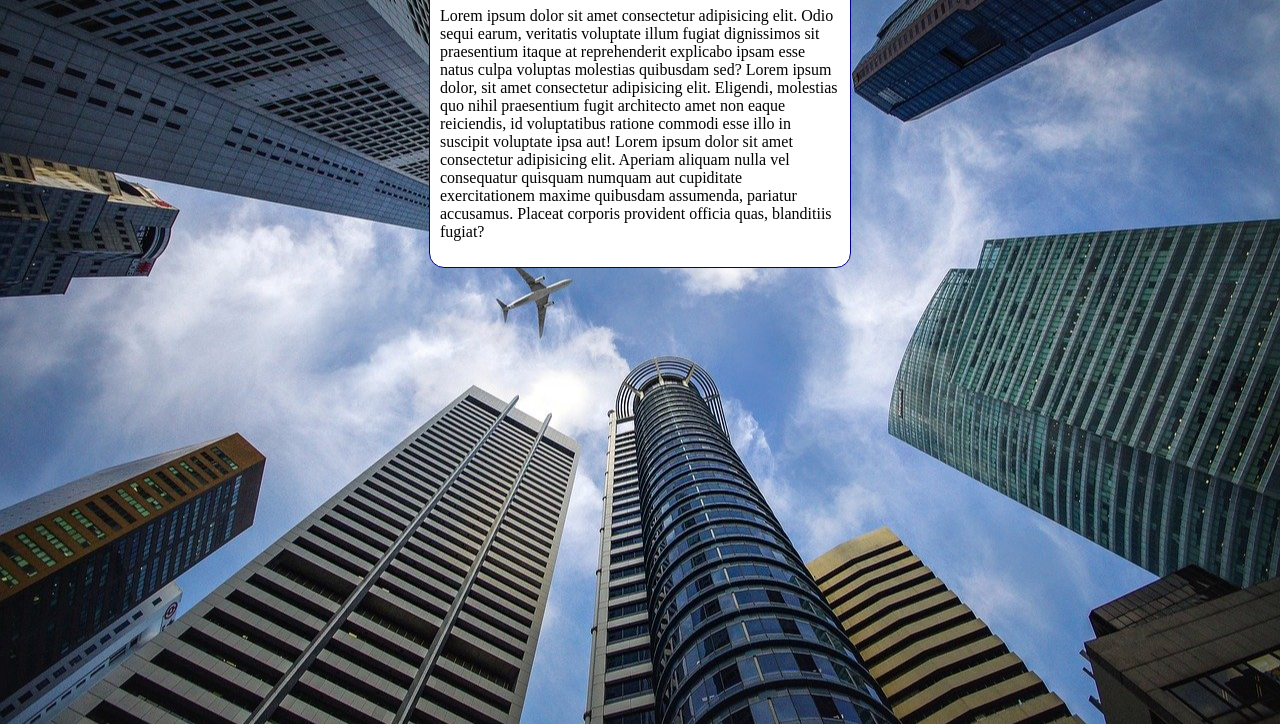
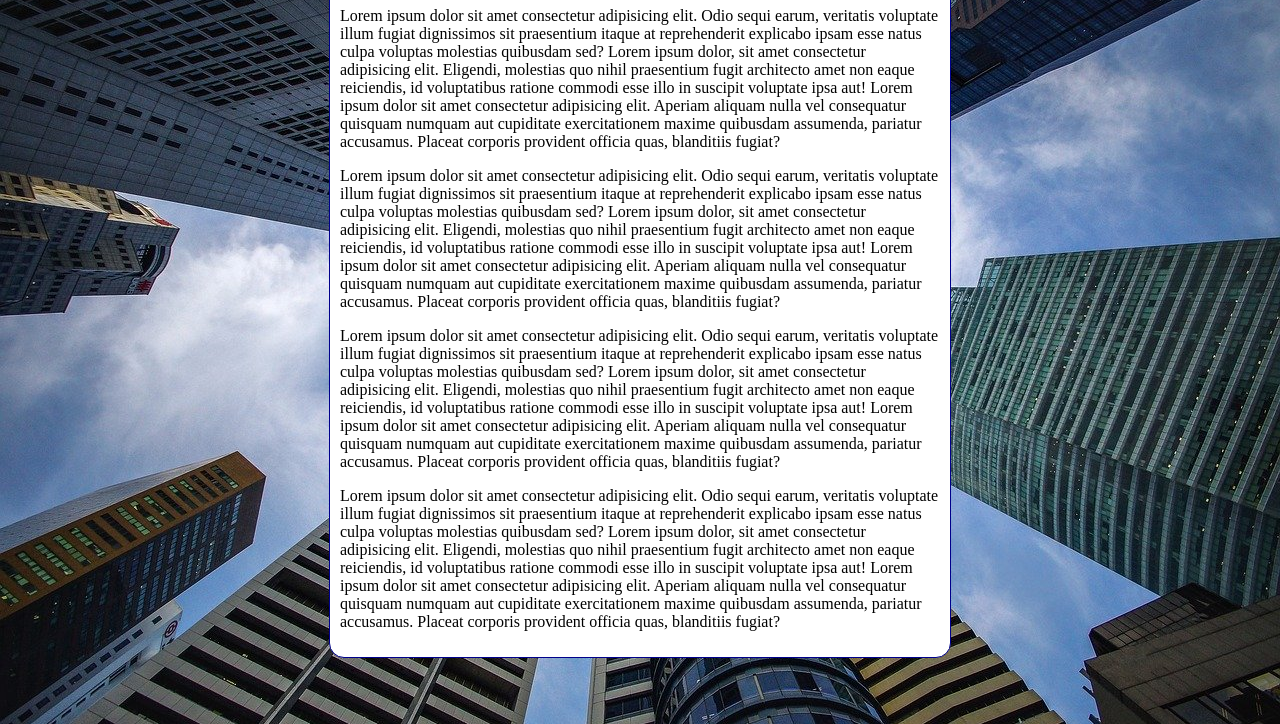
Before and after one commit to DarkGrimmReaper/exercicios, a plain HTML site: page ex022/fundo006.html in a window 1280 px wide. Shown: the part 92-816 px from the top of the page. Drawn offline with Linux system fonts and the light colour scheme.

Commit message:
fundos 06 e 07

```diff
--- a/ex022/fundo006.html
+++ b/ex022/fundo006.html
@@ -4,20 +4,25 @@
     <meta charset="UTF-8">
     <meta http-equiv="X-UA-Compatible" content="IE=edge">
     <meta name="viewport" content="width=device-width, initial-scale=1.0">
-    <title>Posicionamento</title>
+    <title>Fundo Fixo de tela</title>
     <style>
         body {
             height: 100vh;
+            /*
             background-color: black;
             background-image: url('imagens/wallpaper002.jpg');
             background-position: center center;
             background-repeat: no-repeat;
             background-size: cover;
+            background-attachment: fixed;*/
+
+            background: black url('imagens/wallpaper002.jpg') center center  no-repeat fixed;
+            background-size: cover;
         }
 
         main {
             background-color: white;
-            width: 400px;
+            max-width: 600px;
             padding: 10px;
             margin: auto;
             border: 1px solid darkblue;
@@ -29,6 +34,9 @@
     <main>
         <h1>Teste de Imagem de Fundo</h1>
         <p>Lorem ipsum dolor sit amet consectetur adipisicing elit. Odio sequi earum, veritatis voluptate illum fugiat dignissimos sit praesentium itaque at reprehenderit explicabo ipsam esse natus culpa voluptas molestias quibusdam sed? Lorem ipsum dolor, sit amet consectetur adipisicing elit. Eligendi, molestias quo nihil praesentium fugit architecto amet non eaque reiciendis, id voluptatibus ratione commodi esse illo in suscipit voluptate ipsa aut! Lorem ipsum dolor sit amet consectetur adipisicing elit. Aperiam aliquam nulla vel consequatur quisquam numquam aut cupiditate exercitationem maxime quibusdam assumenda, pariatur accusamus. Placeat corporis provident officia quas, blanditiis fugiat?</p>
+        <p>Lorem ipsum dolor sit amet consectetur adipisicing elit. Odio sequi earum, veritatis voluptate illum fugiat dignissimos sit praesentium itaque at reprehenderit explicabo ipsam esse natus culpa voluptas molestias quibusdam sed? Lorem ipsum dolor, sit amet consectetur adipisicing elit. Eligendi, molestias quo nihil praesentium fugit architecto amet non eaque reiciendis, id voluptatibus ratione commodi esse illo in suscipit voluptate ipsa aut! Lorem ipsum dolor sit amet consectetur adipisicing elit. Aperiam aliquam nulla vel consequatur quisquam numquam aut cupiditate exercitationem maxime quibusdam assumenda, pariatur accusamus. Placeat corporis provident officia quas, blanditiis fugiat?</p>
+        <p>Lorem ipsum dolor sit amet consectetur adipisicing elit. Odio sequi earum, veritatis voluptate illum fugiat dignissimos sit praesentium itaque at reprehenderit explicabo ipsam esse natus culpa voluptas molestias quibusdam sed? Lorem ipsum dolor, sit amet consectetur adipisicing elit. Eligendi, molestias quo nihil praesentium fugit architecto amet non eaque reiciendis, id voluptatibus ratione commodi esse illo in suscipit voluptate ipsa aut! Lorem ipsum dolor sit amet consectetur adipisicing elit. Aperiam aliquam nulla vel consequatur quisquam numquam aut cupiditate exercitationem maxime quibusdam assumenda, pariatur accusamus. Placeat corporis provident officia quas, blanditiis fugiat?</p>
+        <p>Lorem ipsum dolor sit amet consectetur adipisicing elit. Odio sequi earum, veritatis voluptate illum fugiat dignissimos sit praesentium itaque at reprehenderit explicabo ipsam esse natus culpa voluptas molestias quibusdam sed? Lorem ipsum dolor, sit amet consectetur adipisicing elit. Eligendi, molestias quo nihil praesentium fugit architecto amet non eaque reiciendis, id voluptatibus ratione commodi esse illo in suscipit voluptate ipsa aut! Lorem ipsum dolor sit amet consectetur adipisicing elit. Aperiam aliquam nulla vel consequatur quisquam numquam aut cupiditate exercitationem maxime quibusdam assumenda, pariatur accusamus. Placeat corporis provident officia quas, blanditiis fugiat?</p>
     </main>
 </body>
 </html>
```
Also changed, not shown: ex022/fundo007.html (added, +12 -0 lines).
